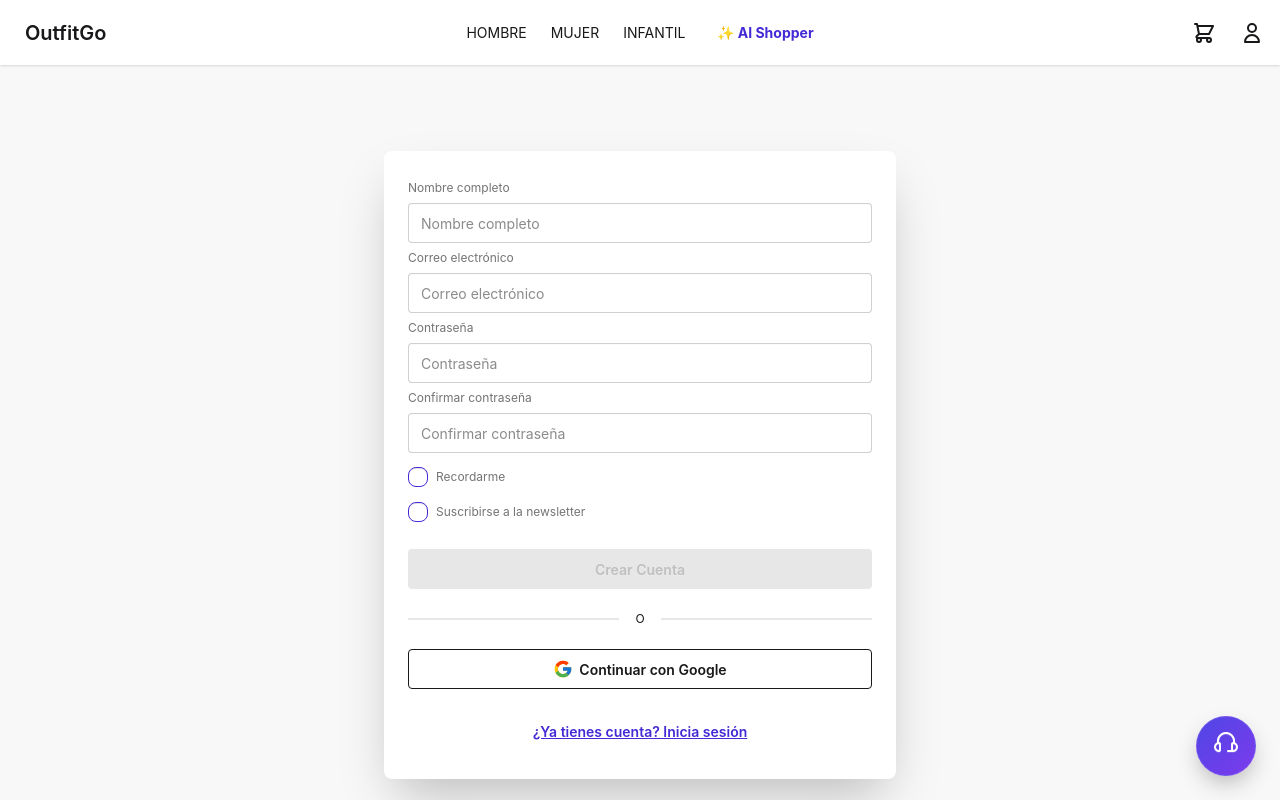
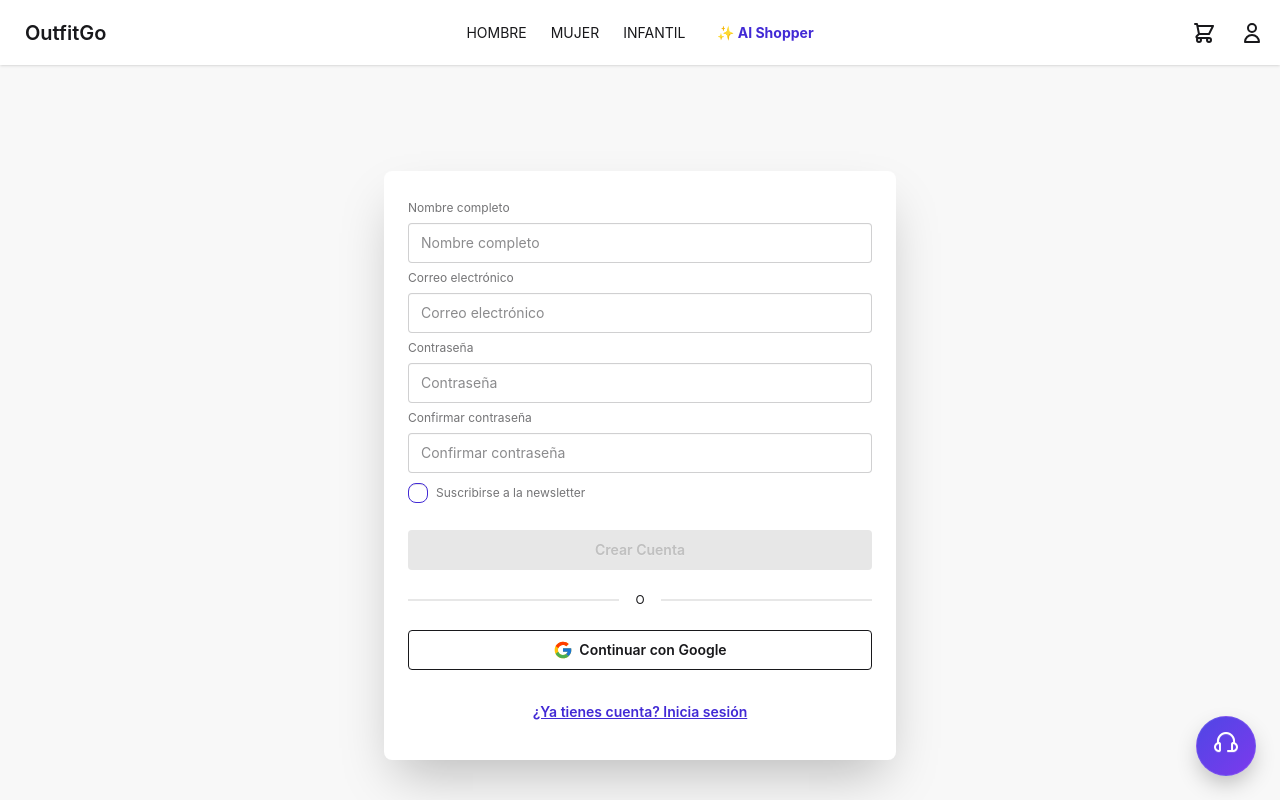
Before and after one commit to juan200gt/OutfitGo-frontend, an Angular app: page /register in a window 1280 px wide. Shown: the top 800 px of the page. Built offline with nearby package versions, Linux system fonts and the light colour scheme.

Commit message:
fix: eliminar recordarme y desactivar validación de correo al registrarse

```diff
--- a/src/app/components/register-form/register-form.component.html
+++ b/src/app/components/register-form/register-form.component.html
@@ -26,12 +26,7 @@
                     <input type="password" formControlName="password_confirmation" class="input input-bordered w-full"
                         placeholder="Confirmar contraseña" />
 
-                    <div class="form-control mt-2">
-                        <label class="label cursor-pointer justify-start gap-2">
-                            <input type="checkbox" formControlName="remember" class="checkbox checkbox-sm checkbox-primary" />
-                            <span class="label-text">Recordarme</span>
-                        </label>
-                    </div>
+
 
                     <div class="form-control mt-1">
                         <label class="label cursor-pointer justify-start gap-2">
--- a/src/app/components/register-form/register-form.component.ts
+++ b/src/app/components/register-form/register-form.component.ts
@@ -22,7 +22,6 @@ export class RegisterFormComponent {
     email: new FormControl('', { nonNullable: true, validators: [Validators.required, Validators.email] }),
     password: new FormControl('', { nonNullable: true, validators: [Validators.required] }),
     password_confirmation: new FormControl('', { nonNullable: true, validators: [Validators.required] }),
-    remember: new FormControl(false, { nonNullable: true }),
     // Control para gestionar la casilla de la newsletter
     newsletter: new FormControl(false, { nonNullable: true })
   });
@@ -34,7 +33,6 @@ export class RegisterFormComponent {
         email: this.registerForm.controls.email.value,
         password: this.registerForm.controls.password.value,
         password_confirmation: this.registerForm.controls.password_confirmation.value,
-        remember: this.registerForm.controls.remember.value,
         newsletter: this.registerForm.controls.newsletter.value
       });
     }
--- a/src/app/guards/auth.guard.ts
+++ b/src/app/guards/auth.guard.ts
@@ -2,19 +2,35 @@ import { inject, PLATFORM_ID } from '@angular/core';
 import { isPlatformBrowser } from '@angular/common';
 import { CanActivateFn, Router } from '@angular/router';
 import { AuthService } from '../services/auth.service';
+import { map, take } from 'rxjs';
 
 export const authGuard: CanActivateFn = (route, state) => {
   const authService = inject(AuthService);
   const router = inject(Router);
   const platformId = inject(PLATFORM_ID);
 
+  // Si ya hay un usuario cargado en memoria, dejamos pasar
+  if (authService.currentUser() !== null) {
+    return true;
+  }
+
+  // Si hay token pero el usuario aún no se cargó, intentamos cargarlo antes de decidir
   let hasToken = false;
   if (isPlatformBrowser(platformId)) {
     hasToken = !!(localStorage.getItem('auth_token') || sessionStorage.getItem('auth_token'));
   }
 
-  if (authService.currentUser() !== null || hasToken) {
-    return true;
+  if (hasToken) {
+    return authService.loadCurrentUser().pipe(
+      take(1),
+      map(user => {
+        if (user) {
+          return true;
+        }
+        router.navigate(['/login']);
+        return false;
+      })
+    );
   }
 
   router.navigate(['/login']);
--- a/src/app/pages/register-page/register-page.component.ts
+++ b/src/app/pages/register-page/register-page.component.ts
@@ -24,8 +24,8 @@ export class RegisterPageComponent {
     this.#authService.register(credentials).subscribe({
       next: () => {
         this.isRegistering.set(false);
-        // Redirigimos al login con un mensaje de que debe verificar el correo
-        this.#router.navigate(['/login'], { queryParams: { registered: 'unverified', email: credentials.email } });
+        // Redirigimos al login con un mensaje de que se ha registrado con éxito
+        this.#router.navigate(['/login'], { queryParams: { registered: 'true', email: credentials.email } });
       },
       error: (err) => {
         this.isRegistering.set(false);
```
